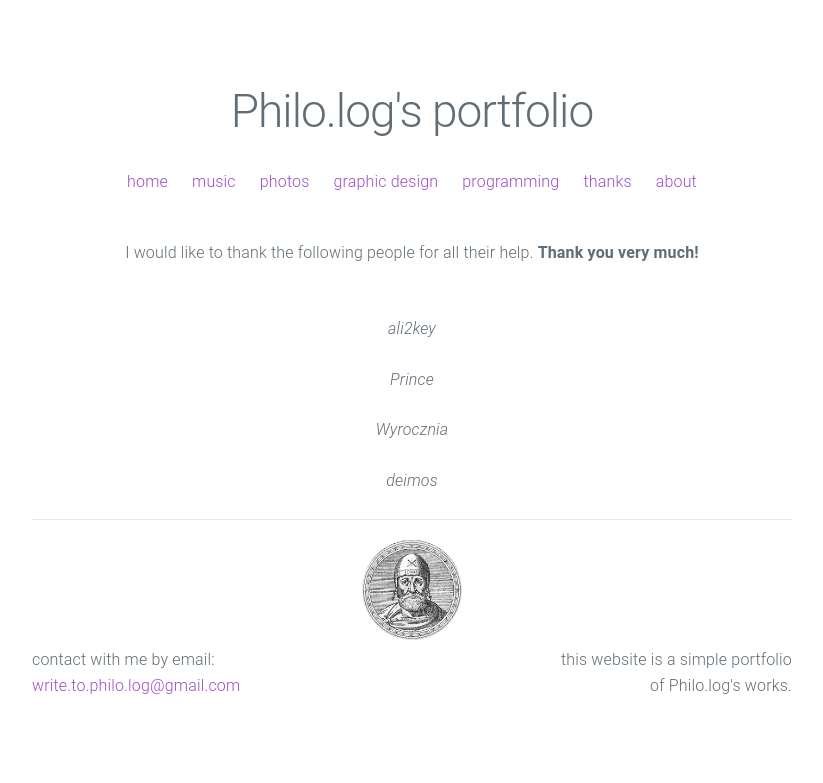
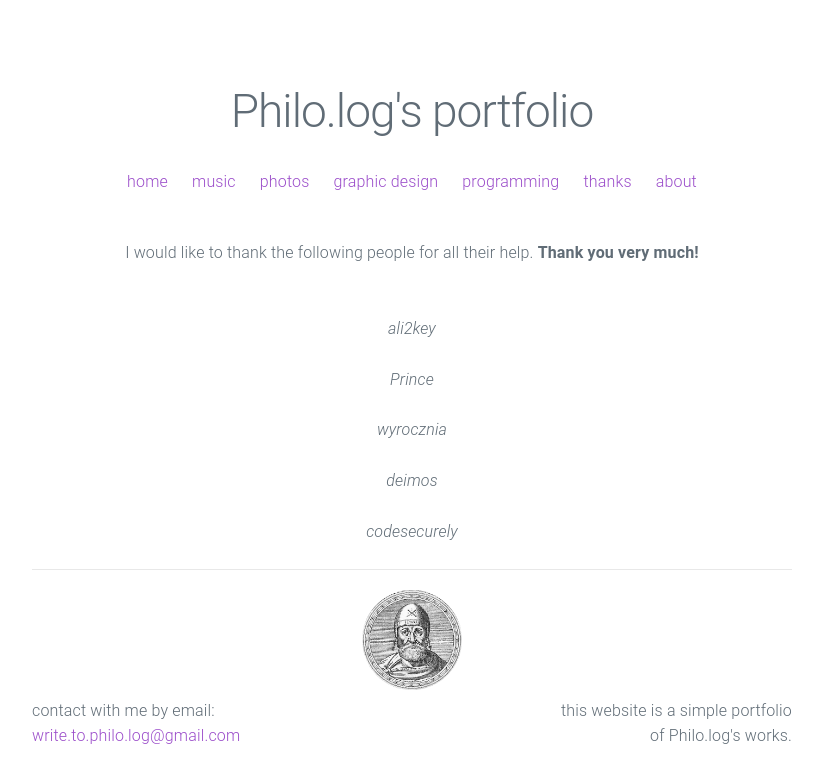
Before and after one commit to XNIZDUCH/xnizduch.github.io, a Jekyll site: the page built from thanks.md, in a window 1280 px wide. Shown: the top 783 px of the page, without its empty margins (228-1051 px from the left). Built offline with Jekyll 4.4.1, drawn with Linux system fonts in a browser that asks for light colours.

Commit message:
codesecurely

```diff
--- a/thanks.md
+++ b/thanks.md
@@ -10,7 +10,8 @@ I would like to thank the following people for all their help. <b>Thank you very
 
 <p><i>ali2key</i></p>
 <p><i>Prince</i></p>
-<p><i>Wyrocznia</i></p>
+<p><i>wyrocznia</i></p>
 <p><i>deimos</i></p>
+<p><i>codesecurely</i></p>
 
 </center>
```
